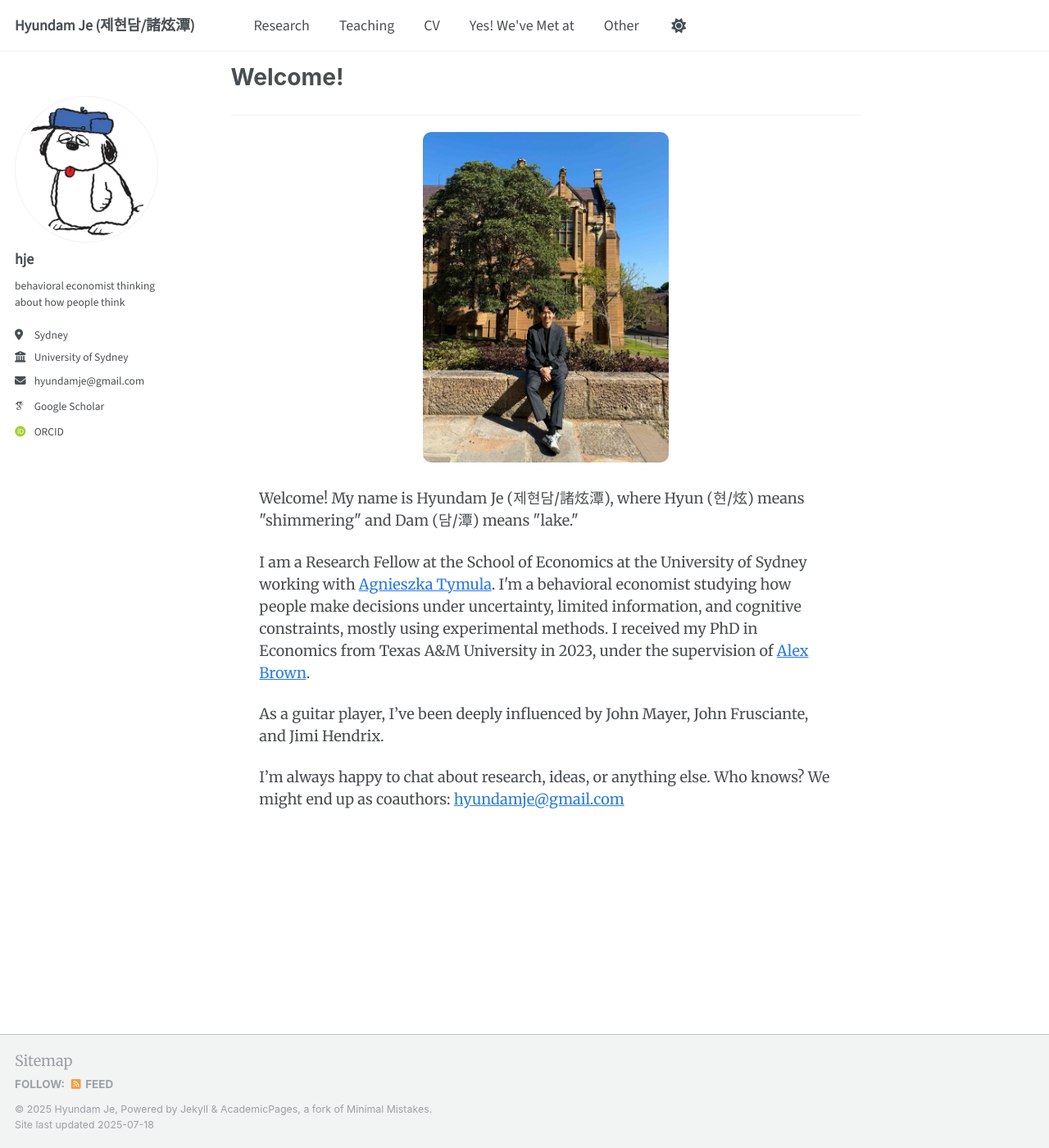
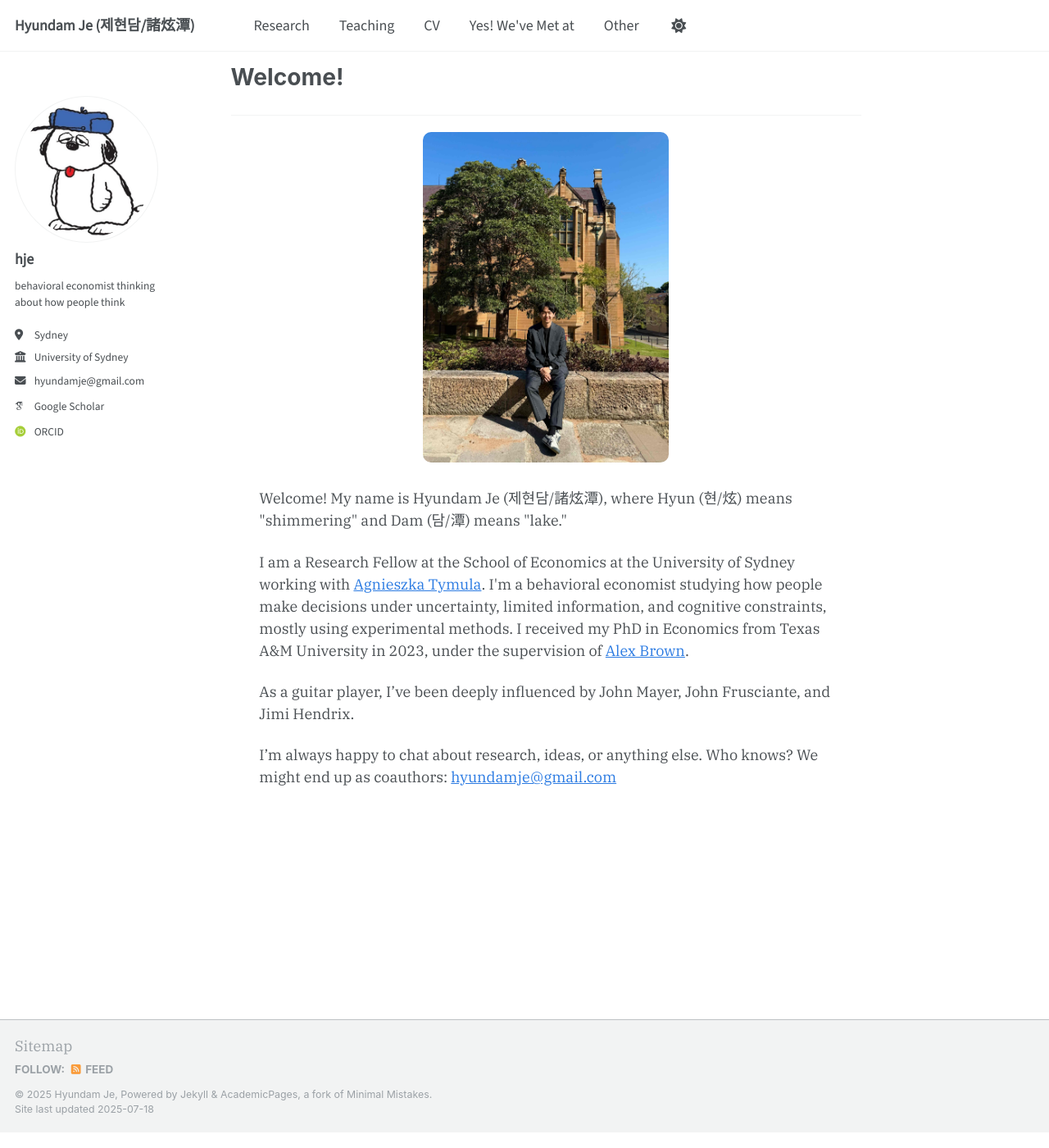
Before and after one commit to hyundamje/hyundamje.github.io, a Jekyll site: the page built from _pages/about.md, in a window 1280 px wide and 1400 px high, scrolled down 19 px. Shown: the whole window at 82% size. Built offline with Jekyll 4.4.1, drawn with Linux system fonts in a browser that asks for light colours; some web fonts are replaced.

Commit message:
Update _base.scss

```diff
--- a/_sass/layout/_base.scss
+++ b/_sass/layout/_base.scss
@@ -15,10 +15,10 @@ body {
   margin: 0;
   padding: $masthead-height 0 0;
   padding-bottom: 9em;
- font-family: 'Merriweather', serif;
+ // font-family: 'Merriweather', serif;
   // font-family: 'Source Serif 4', serif;
  // font-family: 'Roboto Serif', serif;
- // font-family: 'IBM Plex Serif', serif;
+  font-family: 'IBM Plex Serif', serif;
 
   line-height: 1.5;
   font-weight: 400;
```
